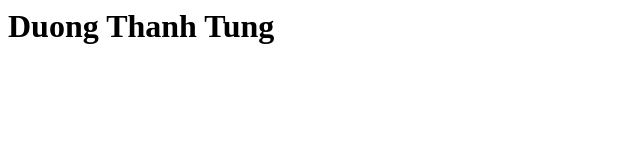
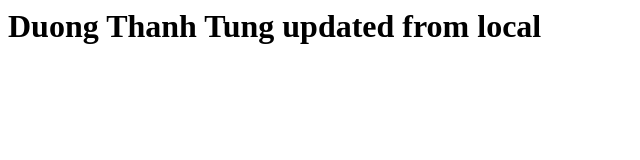
Before and after one commit to dttung/Git-Demo, a plain HTML site: page index.html in a window 1280 px wide. Shown: the whole page, without its empty margins (0-640 px from the left). Drawn offline with Linux system fonts and the light colour scheme.

Commit message:
add updated index.html from local

```diff
--- a/index.html
+++ b/index.html
@@ -1 +1 @@
-<h1>Duong Thanh Tung</h1>
+<h1>Duong Thanh Tung updated from local</h1>
```
